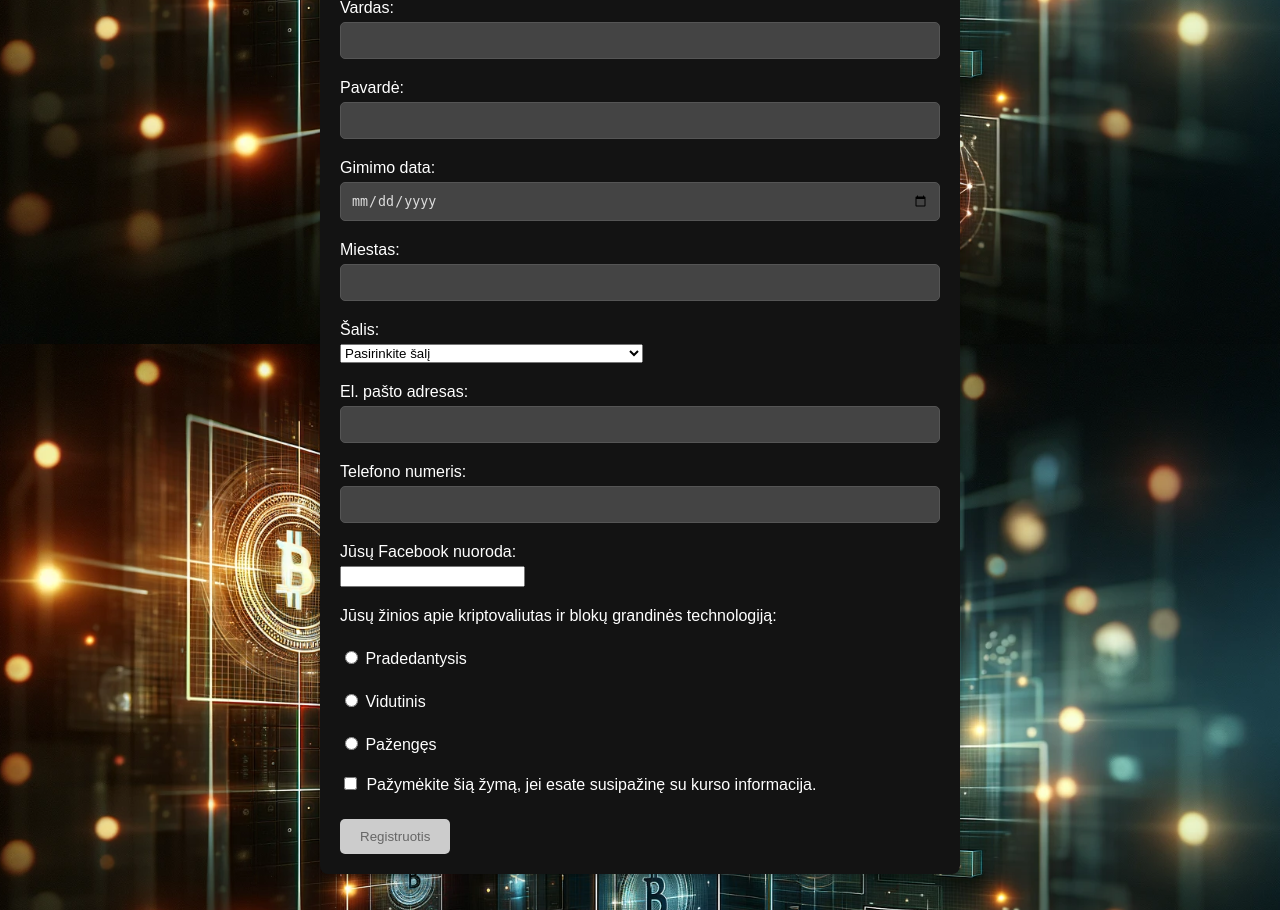
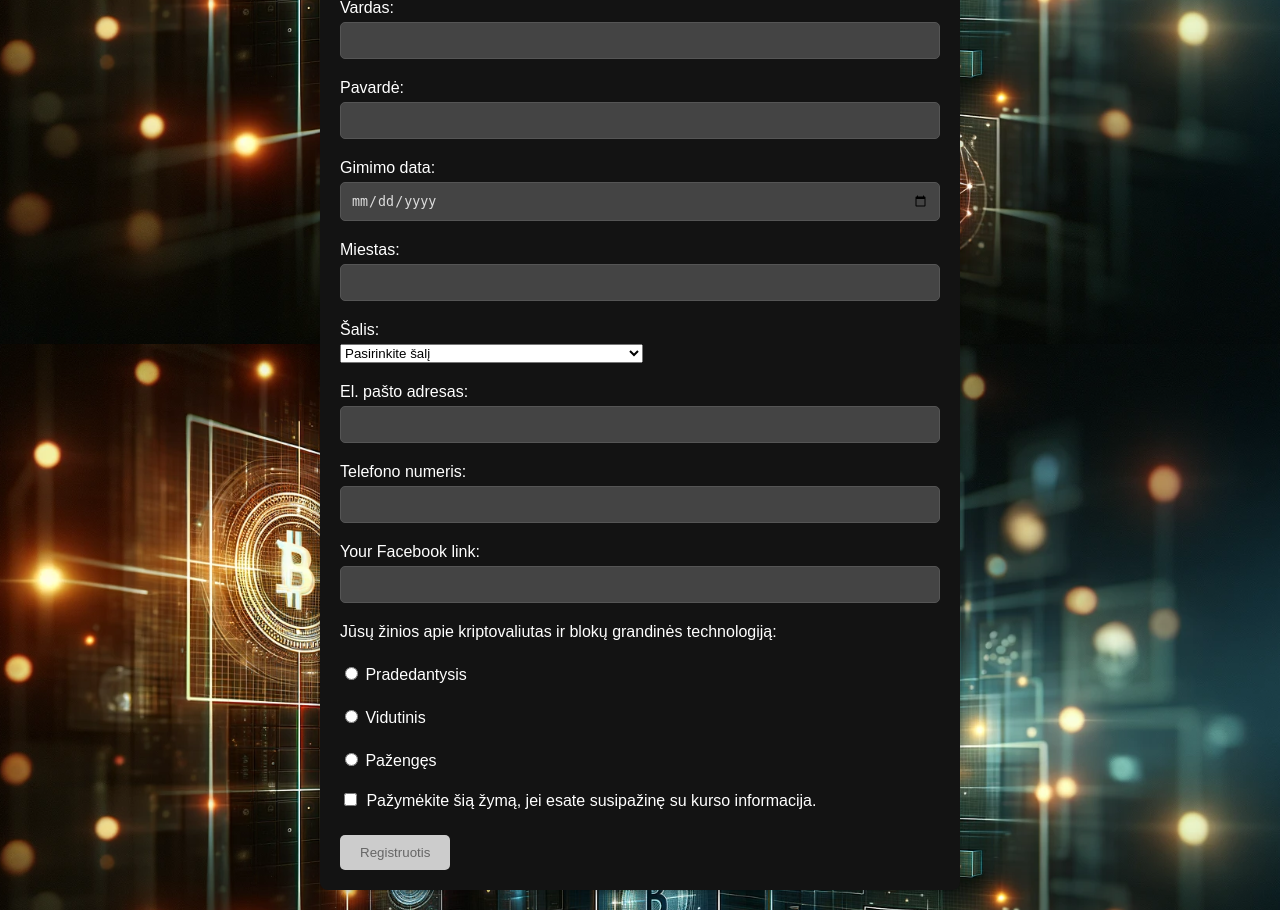
Before and after one commit to MisterVaidas/form-LT, a Flask app: page / in a window 1280 px wide. Shown: the part 456-1366 px from the top of the page. Run offline with Flask 3, Linux system fonts and the light colour scheme; some libraries are stand-ins or nearby versions.

Commit message:
fixing soc media field

```diff
--- a/process_form.py
+++ b/process_form.py
@@ -28,7 +28,7 @@ def index():
             email_address = request.form['email']
             telephone_number = request.form['telephone']
             knowledge = request.form['knowledge']
-            facebook_link = request.form['facebook']
+            facebook_link = request.form['facebook_link']
 
             reference_number = generate_reference_number()
 
--- a/templates/index.html
+++ b/templates/index.html
@@ -51,9 +51,9 @@
     <input type="tel" id="telephone" name="telephone" required>
   </div>
   <div class="form-group">
-    <label for="telephone">Jūsų Facebook nuoroda:</label>
-    <input type="link" id="facebook" name="facebook" required>
-  </div>
+    <label for="facebook_link">Your Facebook link:</label>
+    <input type="text" id="facebook_link" name="facebook_link">
+</div>
   <div class="form-group">
     <label for="knowledge">Jūsų žinios apie kriptovaliutas ir blokų grandinės technologiją:</label>
     <br>
```
